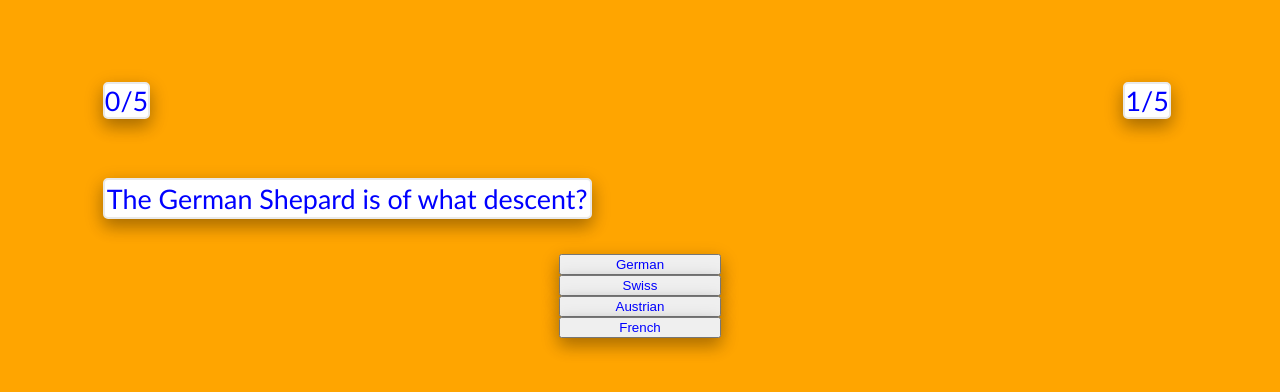
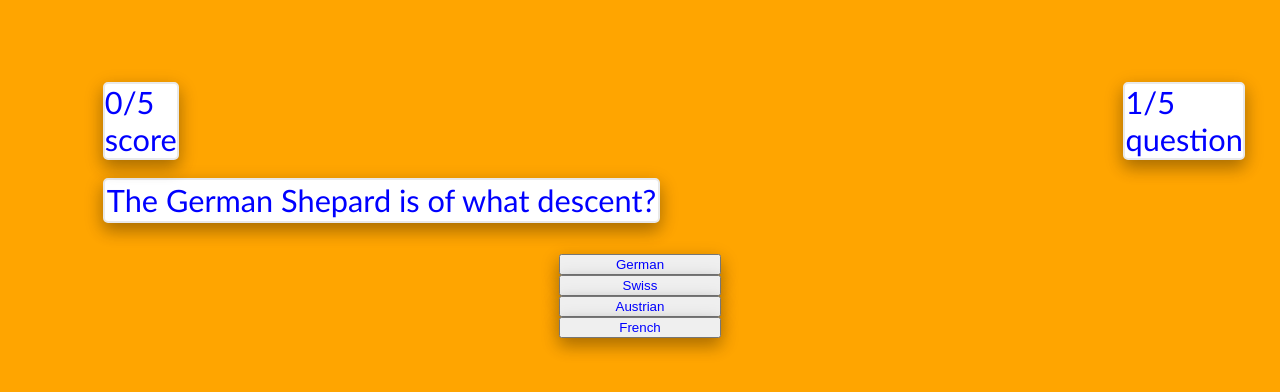
Before and after one commit to mattfitz0421/Quiz-App, a plain HTML site: page index.html in a window 1280 px wide. Both pictures are taken after a click on the button "start". Drawn offline with nearby package versions, Linux system fonts and the light colour scheme.

Commit message:
addedMarkersTo0/0Boxes

```diff
--- a/index.html
+++ b/index.html
@@ -12,7 +12,8 @@
   <main>
     <div id="main">
   <div id="numbr" class="hideOnLoad" class="hideAfterQuiz" aria-roledescription="displayProgress">
-    <span id="displayCount">0</span>/5
+    <span id="displayCount">0</span>/5<br>
+    question
   </div>
 <div id="dogQuizTitle" class="afterStarting" class="hideAfterQuiz" aria-roledescription="quizTitle">
     Dog Quiz
@@ -45,7 +46,8 @@
   try again
 </button>
 <div id="score" class="hideOnLoad" aria-roledescription="currentScore">
-    <span id="scoreDisplay">0</span>/5
+    <span id="scoreDisplay">0</span>/5<br>
+    score
 </div>
 </div>
 </main>
--- a/style.css
+++ b/style.css
@@ -8,7 +8,7 @@
      padding-bottom: 10%;
      overflow: visible;
      margin-top: 5%;
-     font-size: 2.1vw;
+     font-size: 2.4vw;
      color: blue;
      margin-bottom: 10%;
      font-family: 'Gill Sans', 'Gill Sans MT', Calibri, 'Trebuchet MS', sans-serif;
@@ -43,10 +43,19 @@
          font-size: 2vw;
      }
 
+     #start:hover {
+         cursor: pointer
+     }
+
      #arrow {
          position: absolute;
          left: 85%;
          top: 50%;
+
+     }
+
+     #arrowButton:hover {
+        cursor: pointer
      }
 
      #feedback {
@@ -106,7 +115,9 @@
         color: blue;
      }
 
-
+     .answers:hover {
+         cursor: pointer
+     }
 
      .arrowFeedback {
          visibility: hidden;
```
